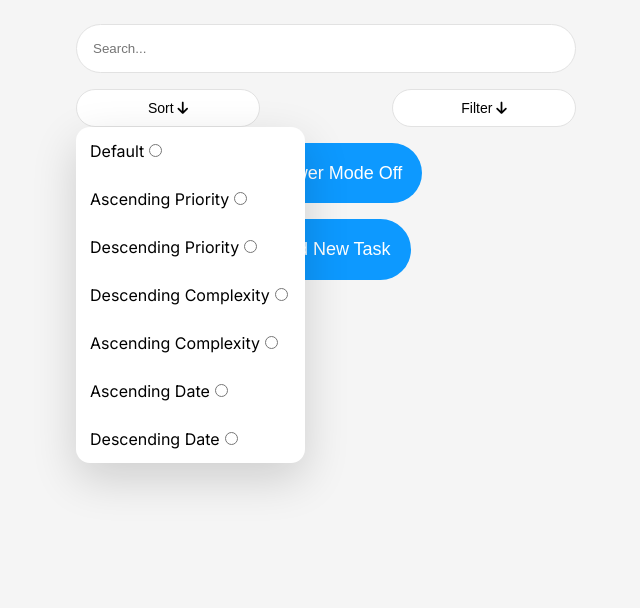
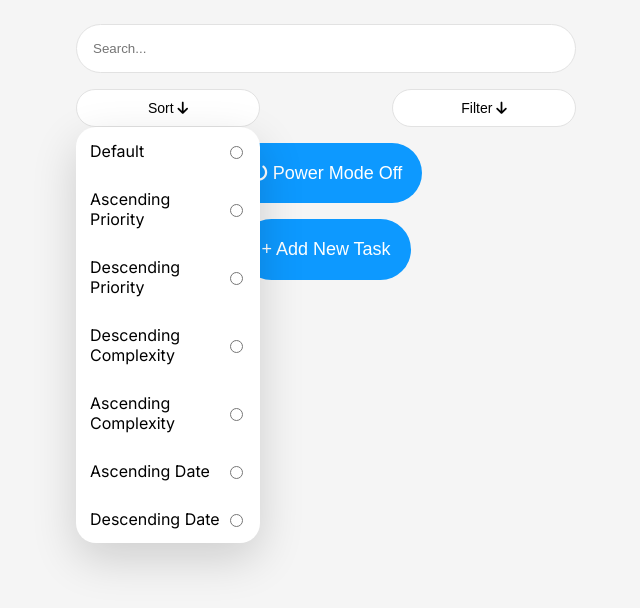
Before and after one commit to napqueenkaila/react-to-do, a React (Vite) app: page / in a window 1280 px wide. Both pictures are taken after a click on the button "Sort". Shown: the top 608 px of the page, without its empty margins (314-954 px from the left). Built offline with nearby package versions, Linux system fonts and the light colour scheme.

Commit message:
Add animation to Sort and Filter dropdowns,  ToDoCard

```diff
--- a/package.json
+++ b/package.json
@@ -11,6 +11,7 @@
   },
   "dependencies": {
     "date-fns": "^3.0.6",
+    "framer-motion": "^11.0.3",
     "react": "^18.2.0",
     "react-circular-progressbar": "^2.1.0",
     "react-dom": "^18.2.0",
--- a/src/components/CardElements/ToDoCard.jsx
+++ b/src/components/CardElements/ToDoCard.jsx
@@ -1,12 +1,13 @@
 import { Link } from "react-router-dom";
 import { PropTypes } from "prop-types";
 import styled from "styled-components";
+import { motion } from "framer-motion";
 import CardHeader from "./CardHeader";
 import CardContent from "./CardContent";
 import ProgressBar from "./ProgressBar";
 import { getCompletionPercentage } from "../../utils/formatData";
 
-const CardContainer = styled.div`
+const CardContainer = styled(motion.div)`
   border-radius: 18px;
   background: #fff;
   margin-bottom: 20px;
@@ -22,8 +23,7 @@ const StyledLink = styled(Link)`
 const ToDoCard = ({ toDo, hasButtons, hasProgressBar, hasProgressRadial }) => {
   const completionPercentage = getCompletionPercentage(toDo);
   return (
-    <>
-      <CardContainer key={toDo.id}>
+    <CardContainer key={toDo.id} whileHover={{ scale: 1.1 }}>
       <CardHeader toDo={toDo} hasButtons={hasButtons} />
       <StyledLink to={`/toDoDetail/${toDo.id}`}>
         <CardContent
@@ -36,7 +36,6 @@ const ToDoCard = ({ toDo, hasButtons, hasProgressBar, hasProgressRadial }) => {
         ) : null}
       </StyledLink>
     </CardContainer>
-    </>
   );
 };
 
--- a/src/components/FilterTags.jsx
+++ b/src/components/FilterTags.jsx
@@ -1,6 +1,7 @@
 import { useState } from "react";
 import styled from "styled-components";
 import { PropTypes } from "prop-types";
+import { AnimatePresence, motion } from "framer-motion";
 
 const FilterButton = styled.button`
   width: 184px;
@@ -11,19 +12,22 @@ const FilterButton = styled.button`
   padding: 10px 46px;
 `;
 
-const OptionsDiv = styled.div`
+const OptionsContainer = styled(motion.div)`
   display: flex;
   flex-direction: column;
   background: #fff;
   border-radius: 14px;
+  position: absolute;
+  width: 184px;
   box-shadow: 0px 16px 45px 0px rgba(0, 0, 0, 0.16);
-  position: absolute;
+  border-radius: 20px;
+  transform-origin: 50% 0%;
 `;
 
-const FilterOption = styled.label`
+const OptionDiv = styled.div`
   display: flex;
+  justify-content: space-between;
   padding: 14px;
-  width: 184px;
 `;
 
 const FilterTags = ({ filterOptions, filterTags, setFilterTags }) => {
@@ -31,9 +35,7 @@ const FilterTags = ({ filterOptions, filterTags, setFilterTags }) => {
 
   const filterHandler = (e) => {
     if (e.target.checked) {
-      setFilterTags(
-        [...filterTags, e.target.value]
-      );
+      setFilterTags([...filterTags, e.target.value]);
     } else {
       setFilterTags(
         filterTags.filter((filterTag) => filterTag !== e.target.value)
@@ -41,28 +43,48 @@ const FilterTags = ({ filterOptions, filterTags, setFilterTags }) => {
     }
   };
 
+  const containerVars = {
+    initial: { scaleY: 0 },
+    animate: {
+      scaleY: 1,
+      transition: { duration: 0.4, ease: [0.12, 0, 0.39, 0] },
+    },
+    exit: {
+      scaleY: 0,
+      transition: { duration: 0.4, ease: [0.12, 0, 0.39, 1] },
+    },
+  };
+
   return (
     <div>
       <FilterButton onClick={() => setOpen((prevState) => !prevState)}>
         Filter <i className="fa-solid fa-arrow-down"></i>
       </FilterButton>
-      <OptionsDiv>
-        {open
-          ? filterOptions.map((tag) => {
+      <AnimatePresence>
+        {open ? (
+          <OptionsContainer
+            variants={containerVars}
+            initial="initial"
+            animate="animate"
+            exit="exit"
+          >
+            {filterOptions.map((tag) => {
               return (
-                <FilterOption key={tag} htmlFor={tag}>
-                  {tag}
+                <OptionDiv key={tag}>
+                  <label htmlFor={tag}>{tag}</label>
                   <input
                     type="checkbox"
+                    className="checkbox"
                     value={tag}
                     id={tag}
                     onChange={(e) => filterHandler(e)}
                   />
-                </FilterOption>
+                </OptionDiv>
               );
-            })
-          : null}
-      </OptionsDiv>
+            })}
+          </OptionsContainer>
+        ) : null}
+      </AnimatePresence>
     </div>
   );
 };
--- a/src/components/Sort.jsx
+++ b/src/components/Sort.jsx
@@ -1,15 +1,7 @@
 import { useState } from "react";
 import styled from "styled-components";
+import { AnimatePresence, motion } from "framer-motion";
 import { PropTypes } from "prop-types";
-
-const SortDiv = styled.div`
-  display: flex;
-  flex-direction: column;
-  background: #fff;
-  border-radius: 14px;
-  box-shadow: 0px 16px 45px 0px rgba(0, 0, 0, 0.16);
-  position: absolute;
-`;
 
 const SortButton = styled.button`
   width: 184px;
@@ -20,9 +12,23 @@ const SortButton = styled.button`
   padding: 10px 46px;
 `;
 
-const SortOption = styled.div`
+const OptionsContainer = styled(motion.div)`
   display: flex;
+  flex-direction: column;
+  background: #fff;
+  border-radius: 14px;
+  position: absolute;
+  width: 184px;
+  box-shadow: 0px 16px 45px 0px rgba(0, 0, 0, 0.16);
+  border-radius: 20px;
+  transform-origin: 50% 0%;
+`;
+
+const OptionDiv = styled.div`
+  display: flex;
+  justify-content: space-between;
   padding: 14px;
+  overflow: hidden;
 `;
 
 const Sort = ({ setSortType }) => {
@@ -33,16 +39,36 @@ const Sort = ({ setSortType }) => {
     setOpen(false);
   };
 
+  const containerVars = {
+    initial: { scaleY: 0 },
+    animate: {
+      scaleY: 1,
+      transition: { duration: 0.4, ease: [0.12, 0, 0.39, 0] },
+    },
+    exit: {
+      scaleY: 0,
+      transition: {
+        duration: 0.4,
+        ease: [0.12, 0, 0.39, 1],
+      },
+    },
+  };
+
   return (
     <div>
       <SortButton onClick={() => setOpen((prevState) => !prevState)}>
         Sort <i className="fa-solid fa-arrow-down"></i>
       </SortButton>
-      {open ? (
-        <SortDiv>
-          <SortOption>
-            <label htmlFor="default">
-              Default
+      <AnimatePresence>
+        {open ? (
+          <OptionsContainer
+            variants={containerVars}
+            initial="initial"
+            animate="animate"
+            exit="exit"
+          >
+            <OptionDiv>
+              <label htmlFor="default">Default</label>
               <input
                 type="radio"
                 name="sort"
@@ -50,11 +76,9 @@ const Sort = ({ setSortType }) => {
                 value="default"
                 onChange={handleSortChange}
               />
-            </label>
-          </SortOption>
-          <SortOption>
-            <label htmlFor="ascending-priority">
-              Ascending Priority
+            </OptionDiv>
+            <OptionDiv>
+              <label htmlFor="ascending-priority">Ascending Priority</label>
               <input
                 type="radio"
                 name="sort"
@@ -62,11 +86,9 @@ const Sort = ({ setSortType }) => {
                 value="ascending-priority"
                 onChange={handleSortChange}
               />
-            </label>
-          </SortOption>
-          <SortOption>
-            <label htmlFor="descending-priority">
-              Descending Priority
+            </OptionDiv>
+            <OptionDiv>
+              <label htmlFor="descending-priority">Descending Priority</label>
               <input
                 type="radio"
                 name="sort"
@@ -74,11 +96,11 @@ const Sort = ({ setSortType }) => {
                 value="descending-priority"
                 onChange={handleSortChange}
               />
-            </label>
-          </SortOption>
-          <SortOption>
-            <label htmlFor="descending-complexity">
-              Descending Complexity
+            </OptionDiv>
+            <OptionDiv>
+              <label htmlFor="descending-complexity">
+                Descending Complexity
+              </label>
               <input
                 type="radio"
                 name="sort"
@@ -86,11 +108,9 @@ const Sort = ({ setSortType }) => {
                 value="descending-complexity"
                 onChange={handleSortChange}
               />
-            </label>
-          </SortOption>
-          <SortOption>
-            <label htmlFor="ascending-complexity">
-              Ascending Complexity
+            </OptionDiv>
+            <OptionDiv>
+              <label htmlFor="ascending-complexity">Ascending Complexity</label>
               <input
                 type="radio"
                 name="sort"
@@ -98,11 +118,9 @@ const Sort = ({ setSortType }) => {
                 value="ascending-complexity"
                 onChange={handleSortChange}
               />
-            </label>
-          </SortOption>
-          <SortOption>
-            <label htmlFor="ascending-date">
-              Ascending Date
+            </OptionDiv>
+            <OptionDiv>
+              <label htmlFor="ascending-date">Ascending Date</label>
               <input
                 type="radio"
                 name="sort"
@@ -110,11 +128,9 @@ const Sort = ({ setSortType }) => {
                 value="ascending-date"
                 onChange={handleSortChange}
               />
-            </label>
-          </SortOption>
-          <SortOption>
-            <label htmlFor="descending-date">
-              Descending Date
+            </OptionDiv>
+            <OptionDiv>
+              <label htmlFor="descending-date">Descending Date</label>
               <input
                 type="radio"
                 name="sort"
@@ -122,10 +138,10 @@ const Sort = ({ setSortType }) => {
                 value="descending-date"
                 onChange={handleSortChange}
               />
-            </label>
-          </SortOption>
-        </SortDiv>
-      ) : null}
+            </OptionDiv>
+          </OptionsContainer>
+        ) : null}
+      </AnimatePresence>
     </div>
   );
 };
```
Also changed, not shown: 1 other file (tests, documents, lock files or other folders). Lines whose indentation alone changed are shown as unchanged.
